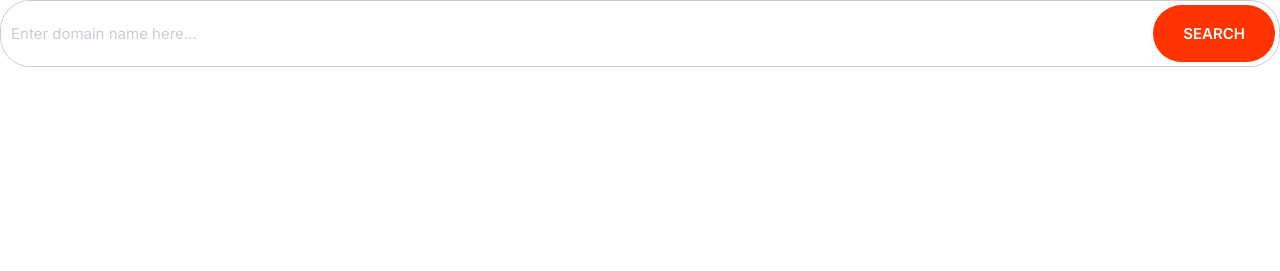
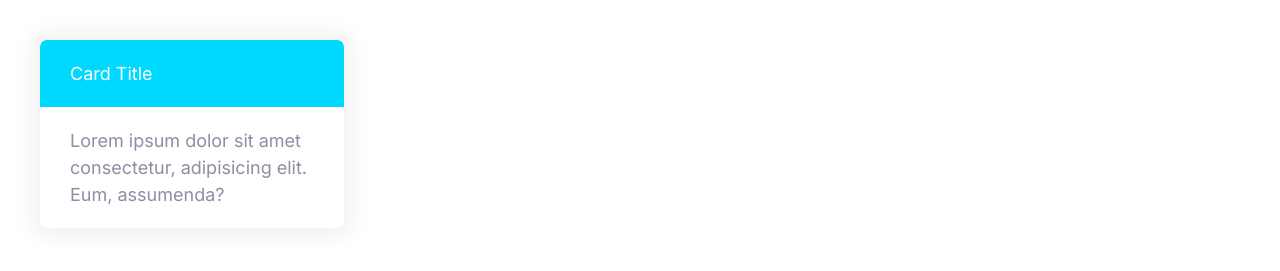
Before and after one commit to vamcyellapu/vamc, a plain HTML site: page index.html in a window 1280 px wide. Drawn offline with Linux system fonts and the light colour scheme.

Commit message:
built the card component

```diff
--- a/css/styles.css
+++ b/css/styles.css
@@ -250,3 +250,22 @@ font-size: 1.5rem;
         font-size: 1.5rem;
     }
     }
+ /* Cards */
+
+ .card {
+     border-radius: 7px;
+     box-shadow: 0 0 20px 10px #f3f3f3;
+     overflow: hidden;
+ }
+ .card__header,
+.card__body {
+  padding: 2rem 3rem;
+}
+.card--primary .card__header {
+    background: var(--color-primary);
+    color: #fff;
+  }
+  .card--secondary .card__header {
+  background: var(--color-secondary);
+  color: #fff;
+}
--- a/index.html
+++ b/index.html
@@ -13,9 +13,14 @@
 </head>
 
 <body>
-    <div class="input-group">
-        <input type="text" class="input" placeholder="Enter domain name here...">
-        <button class="btn btn--accent">Search</button>
+    <div style="width: 30%; padding: 4rem">
+        <div class="card card--secondary">
+            <header class="card__header">Card Title</header>
+            <div class="card__body">
+                Lorem ipsum dolor sit amet consectetur, adipisicing elit. Eum,
+                assumenda?
+            </div>
+        </div>
     </div>
 </body>
 
```
Also changed, not shown: components/card.html (added, +9 -0 lines).
